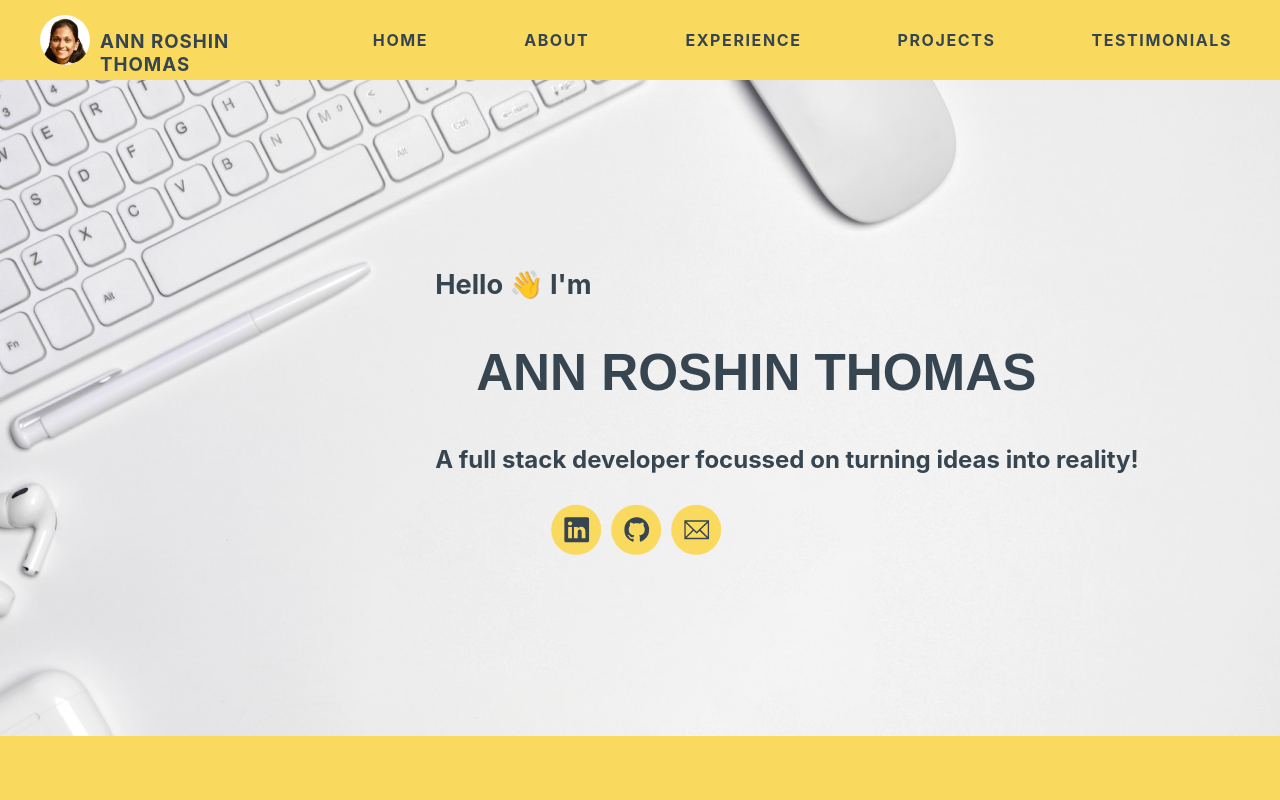
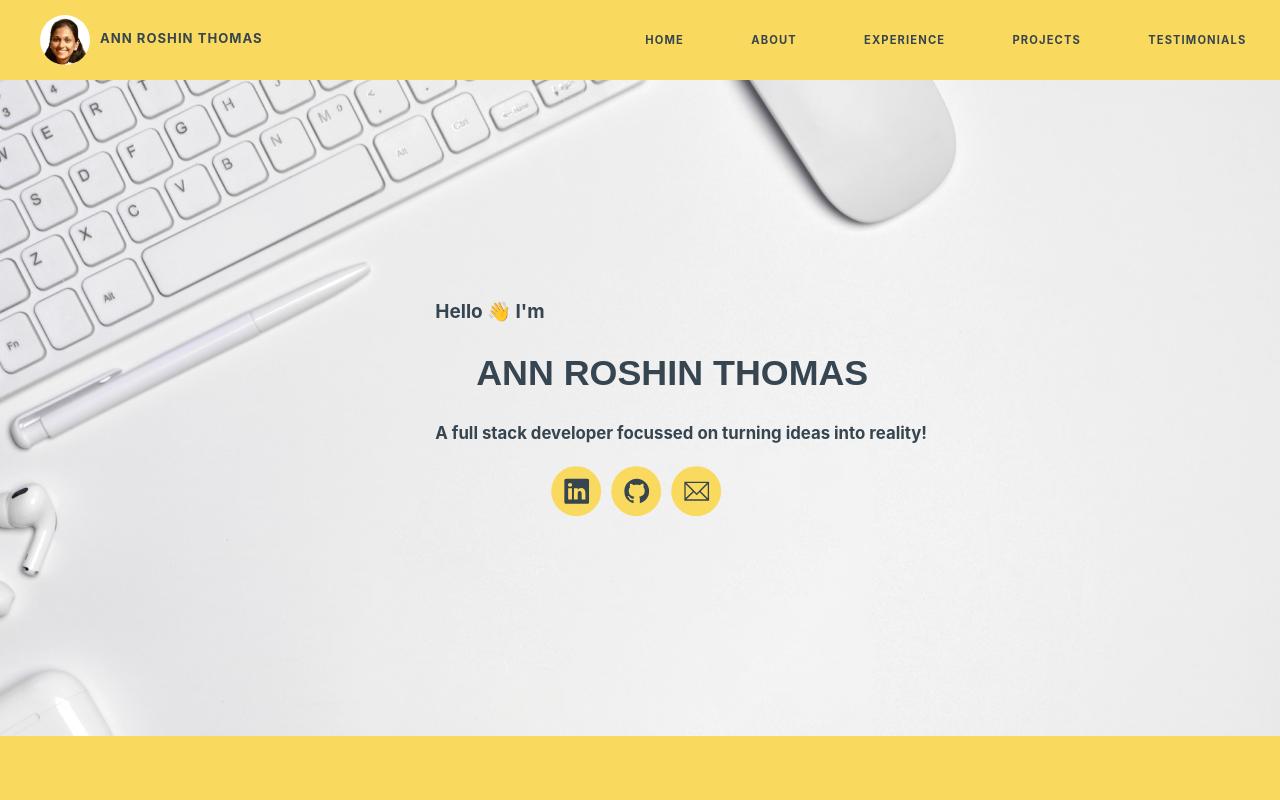
Before and after one commit to ann-roshinthomas/portfolio, a React (Create React App) app: page / in a window 1280 px wide. Shown: the top 800 px of the page. Built offline with nearby package versions, Linux system fonts and the light colour scheme.

Commit message:
RWD design

```diff
--- a/src/components/Header.css
+++ b/src/components/Header.css
@@ -140,3 +140,9 @@
 .header__sm-menu-link-last {
   border-bottom: 0;
 }
+
+@media only screen and (min-width: 1000px) and (max-width: 1300px) {
+  html {
+    font-size: 70%;
+  }
+}
```
